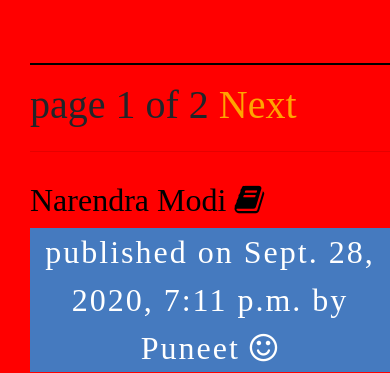
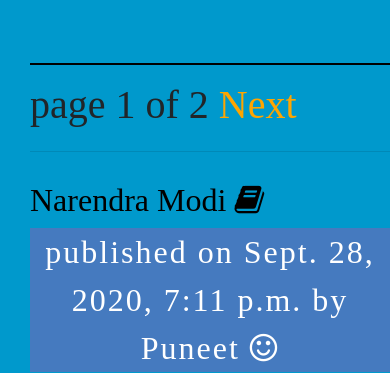
Before and after one commit to puneet8840/djangoproject, a Django app: page / in a window 390 px wide. Shown: the top 373 px of the page. Run offline with Django 3.2, Linux system fonts and the light colour scheme; data comes from the database, SQL or seed files in the repository; parts of the project's set-up code (start-up, migrations or seed data) failed here and were passed over; some libraries are stand-ins or nearby versions; some web fonts are replaced.

Commit message:
new style

```diff
--- a/blog_project/static/css/post.css
+++ b/blog_project/static/css/post.css
@@ -217,7 +217,7 @@ fieldset legend a:hover{
 /* responsive design */
 @media only screen and (max-width:1086px){
   body{
-    background: red;
+    background: rgb(0, 153, 204);
     font-size: 40px;
   }
   .content{
```
